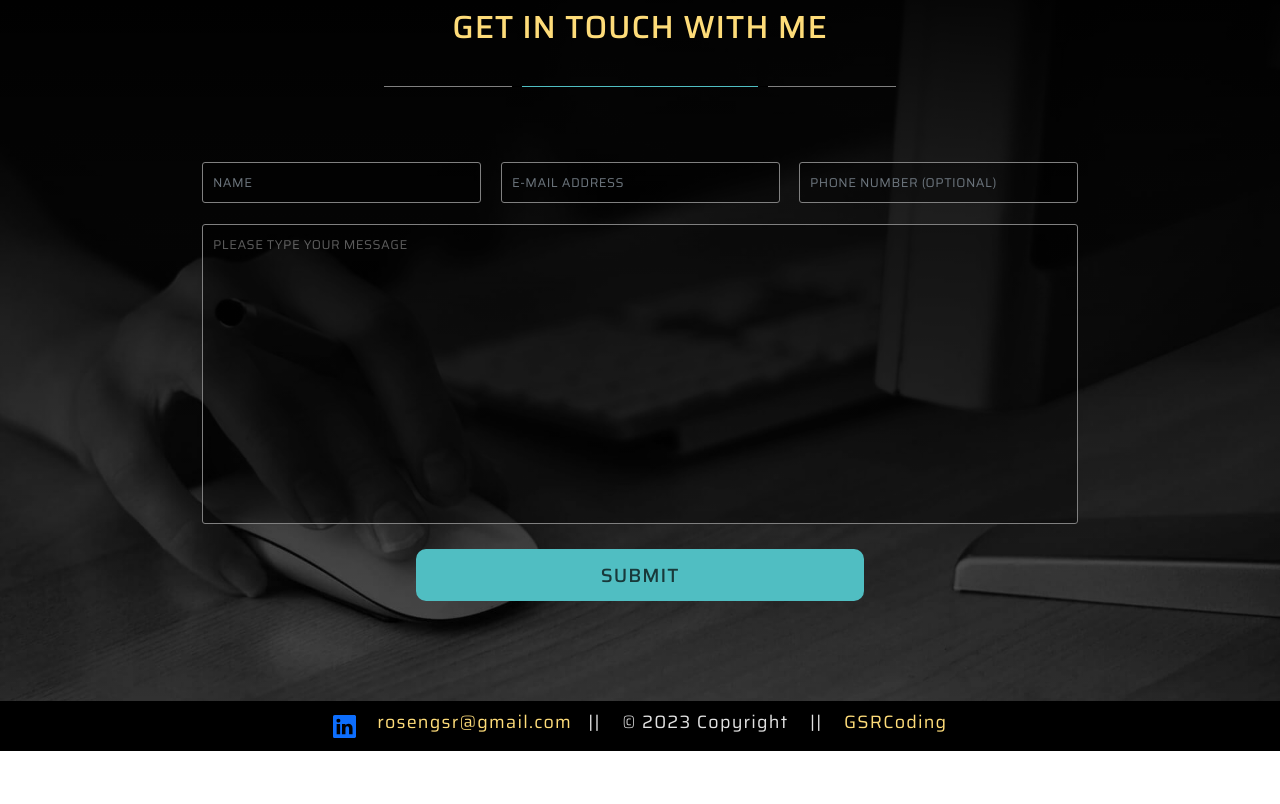
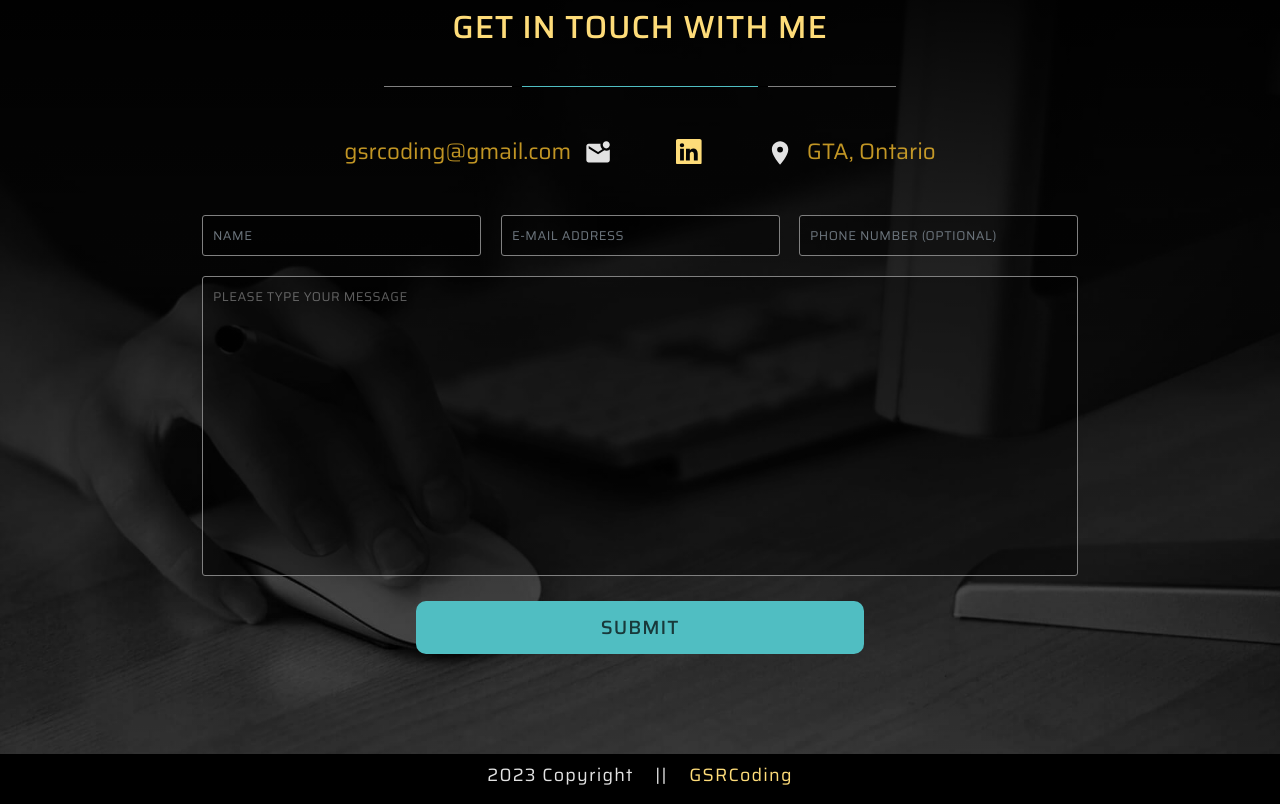
Before and after one commit to grosen-coding/grosen-portfolio, a React (Create React App) app: page / in a window 1280 px wide. Shown: the part 4320-5124 px from the top of the page. Before the commit the page ends 5071 px from the top, so only its background shows below. Built offline with nearby package versions, Linux system fonts and the light colour scheme.

Commit message:
moved email address and location above contact form

```diff
--- a/src/components/Footer.jsx
+++ b/src/components/Footer.jsx
@@ -1,24 +1,14 @@
 import React from "react";
 import styled from "styled-components";
 import { device } from "../components/device";
-import { BsLinkedin } from "react-icons/bs";
 
 function Footer() {
   return (
     <Container>
       <Wrap>
         <FooterContent>
-          <LinkedIn
-            href="https://www.linkedin.com/in/gary-rosen-908680209/"
-            target="_blank"
-            rel="noreferrer"
-          >
-            <BsLinkedin />
-          </LinkedIn>
           <h4>
-            &nbsp; &nbsp; <span>rosengsr@gmail.com</span>&nbsp; &nbsp;||&nbsp;
-            &nbsp; &copy; 2023 Copyright &nbsp; &nbsp;||&nbsp; &nbsp;{" "}
-            <span>GSRCoding</span>
+            2023 Copyright &nbsp; &nbsp;||&nbsp; &nbsp; <span>GSRCoding</span>
           </h4>
         </FooterContent>
       </Wrap>
@@ -71,19 +61,3 @@ const FooterContent = styled.div`
     }
   }
 `;
-
-const LinkedIn = styled.a`
-  display: flex;
-  justify-content: center;
-  align-items: center;
-  font-size: 1.8rem;
-  /* padding-right: 20px; */
-  /* width: 80%; */
-  /* height: 100%; */
-  /* margin: auto; */
-  /* margin: auto 0; */
-
-  @media ${device.mobileL} {
-    padding-bottom: 5px;
-  }
-`;
--- a/src/sections/Contact.jsx
+++ b/src/sections/Contact.jsx
@@ -5,6 +5,9 @@ import { device } from "../components/device";
 import emailjs from "emailjs-com";
 import { Modal, Button } from "react-bootstrap";
 import "bootstrap/dist/css/bootstrap.min.css";
+import { BsLinkedin } from "react-icons/bs";
+import { MdMarkEmailUnread } from "react-icons/md";
+import { MdLocationOn } from "react-icons/md";
 
 function Contact() {
   const [formData, setFormData] = useState({
@@ -63,6 +66,31 @@ function Contact() {
             data-aos-easing="ease-in-out"
           ></div>
         </h2>
+        <ContactInfo
+          style={{
+            zIndex: 10,
+            position: "relative",
+            display: "flex",
+            width: "100%",
+            justifyContent: "center",
+            margin: "4rem 0 1rem",
+            // alignItems: "center",
+          }}
+        >
+          <h3>gsrcoding@gmail.com </h3>{" "}
+          <MdMarkEmailUnread
+            style={{ marginLeft: "1rem", fontSize: "2.2em" }}
+          />
+          <LinkedIn>
+            <BsLinkedin
+              href="https://www.linkedin.com/in/gary-rosen-coding/"
+              target="_blank"
+              rel="noreferrer"
+            />
+          </LinkedIn>
+          <MdLocationOn style={{ fontSize: "2.2rem", marginRight: "1rem" }} />{" "}
+          <h3>GTA, Ontario</h3>
+        </ContactInfo>
         <ContactFormDiv>
           <form
             className="contact-form"
@@ -261,6 +289,31 @@ const Wrap = styled.div`
   }
 `;
 
+const ContactInfo = styled.div`
+  h3 {
+    font-weight: 400;
+    color: rgba(241, 186, 45, 0.8);
+  }
+`;
+
+const LinkedIn = styled(BsLinkedin)`
+  display: flex;
+  justify-content: center;
+  /* align-items: center; */
+  color: #fedc79;
+  font-size: 2rem;
+  margin: 0 5rem;
+  /* padding-right: 20px; */
+  /* width: 80%; */
+  /* height: 100%; */
+  /* margin: auto; */
+  /* margin: auto 0; */
+
+  @media ${device.mobileL} {
+    padding-bottom: 5px;
+  }
+`;
+
 const ContactFormDiv = styled.div`
   width: 100%;
 
```
